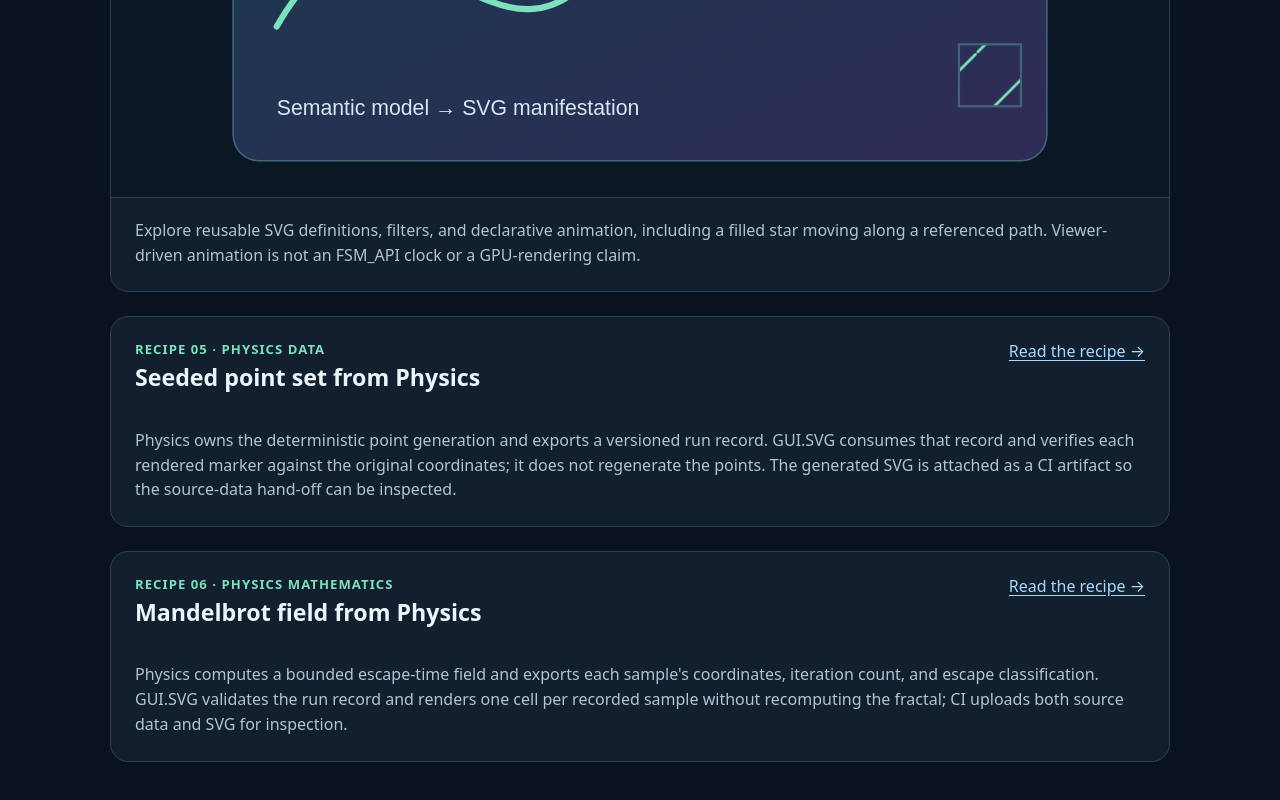
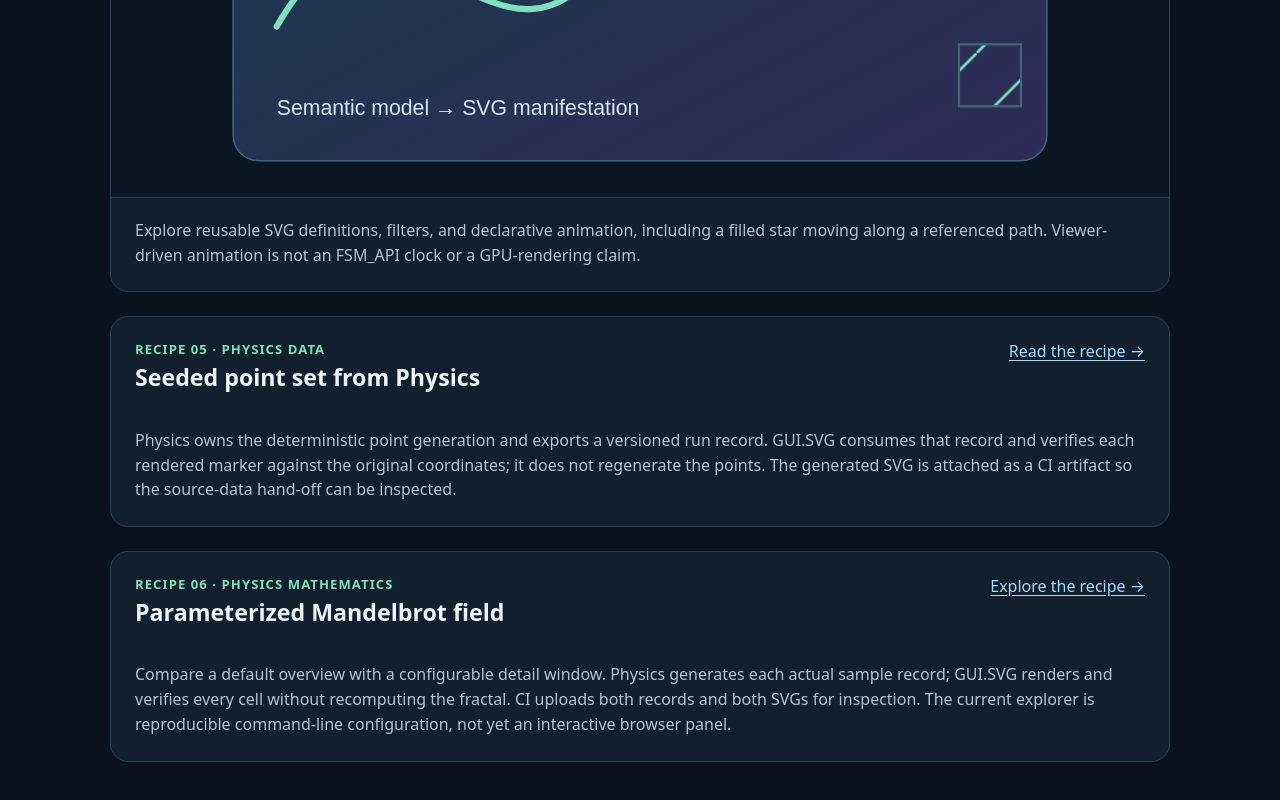
Before and after one commit to TrentBest/TheSingularityWorkshop.GUI, a plain HTML site: page samples/demonstrations/index.html in a window 1280 px wide. Shown: the part 1401-2201 px from the top of the page. Drawn offline with Linux system fonts and the light colour scheme.

Commit message:
docs: describe parameterized Mandelbrot explorer

```diff
--- a/samples/demonstrations/index.html
+++ b/samples/demonstrations/index.html
@@ -41,8 +41,8 @@ p{margin:0;color:var(--muted)}a{color:#a9d9ff;text-underline-offset:3px}footer{p
     <div class="body"><p>Physics owns the deterministic point generation and exports a versioned run record. GUI.SVG consumes that record and verifies each rendered marker against the original coordinates; it does not regenerate the points. The generated SVG is attached as a CI artifact so the source-data hand-off can be inspected.</p></div>
   </article>
   <article class="card">
-    <div class="card-head"><div><div class="level">Recipe 06 · Physics mathematics</div><h2>Mandelbrot field from Physics</h2></div><a href="recipes/06-mandelbrot-field.md">Read the recipe →</a></div>
-    <div class="body"><p>Physics computes a bounded escape-time field and exports each sample's coordinates, iteration count, and escape classification. GUI.SVG validates the run record and renders one cell per recorded sample without recomputing the fractal; CI uploads both source data and SVG for inspection.</p></div>
+    <div class="card-head"><div><div class="level">Recipe 06 · Physics mathematics</div><h2>Parameterized Mandelbrot field</h2></div><a href="recipes/06-mandelbrot-field.md">Explore the recipe →</a></div>
+    <div class="body"><p>Compare a default overview with a configurable detail window. Physics generates each actual sample record; GUI.SVG renders and verifies every cell without recomputing the fractal. CI uploads both records and both SVGs for inspection. The current explorer is reproducible command-line configuration, not yet an interactive browser panel.</p></div>
   </article>
 </main>
 </body>
```
